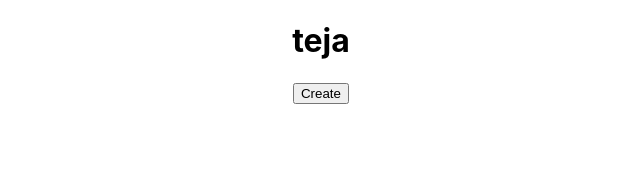
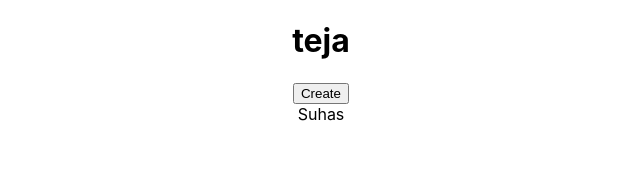
Before and after one commit to MeghaGowda1223456/Git-practice-second-batch, a React (Create React App) app: page / in a window 1280 px wide. Shown: the top 194 px of the page, without its empty margins (319-959 px from the left). Built offline with nearby package versions, Linux system fonts and the light colour scheme.

Commit message:
first commit

```diff
--- a/src/App.js
+++ b/src/App.js
@@ -4,6 +4,7 @@ import DataComponents from "./components/DataComponents";
 import { useState } from "react";
 import ComponentA from "./components/ComponentA";
 import ComponentB from "./components/ComponentB";
+import Suhas from "./components/Suhas";
 
 function App() {
   const [state, setState] = useState(true);
@@ -11,6 +12,7 @@ function App() {
     <div className="App">
       <ComponentB/>
       {state ? <DataComponents setState={setState} /> : <ComponentA />}
+      <Suhas/>
     </div>
   );
 }
--- /dev/null
+++ b/src/components/Suhas.js
@@ -0,0 +1,9 @@
+import React from 'react'
+
+function Suhas() {
+  return (
+    <div>Suhas</div>
+  )
+}
+
+export default Suhas
```
